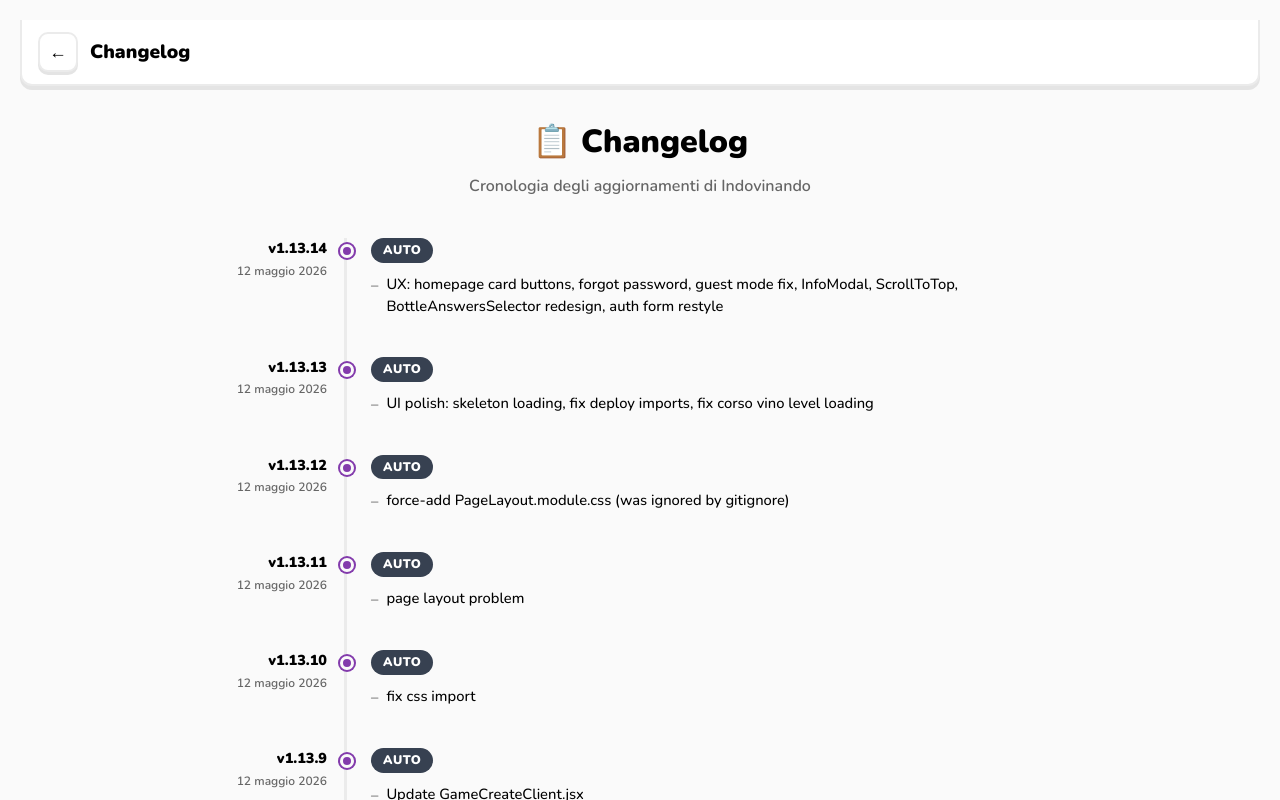
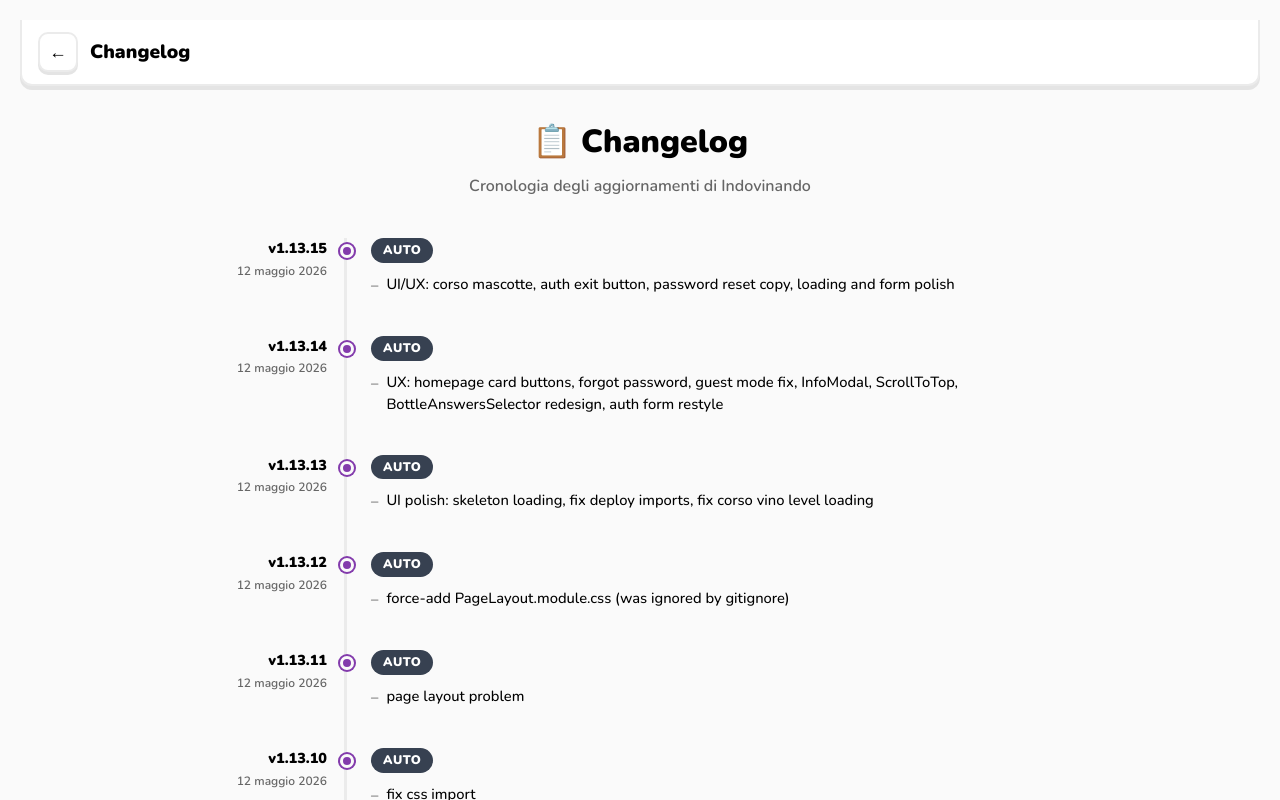
Before and after one commit to Phosl/indovinando, a Next.js app: page /changelog in a window 1280 px wide. Shown: the top 800 px of the page. Built offline with nearby package versions, Linux system fonts and the light colour scheme; no server answers.

Commit message:
chore: update changelog

```diff
--- a/src/app/changelog/page.js
+++ b/src/app/changelog/page.js
@@ -7,6 +7,15 @@
 }
 
 const CHANGELOG = [
+  {
+    version: '1.13.15',
+    date: '12 maggio 2026',
+    label: 'Auto',
+    changes: [
+      'UI/UX: corso mascotte, auth exit button, password reset copy, loading and form polish',
+    ],
+  },
+
   {
     version: '1.13.14',
     date: '12 maggio 2026',
```
